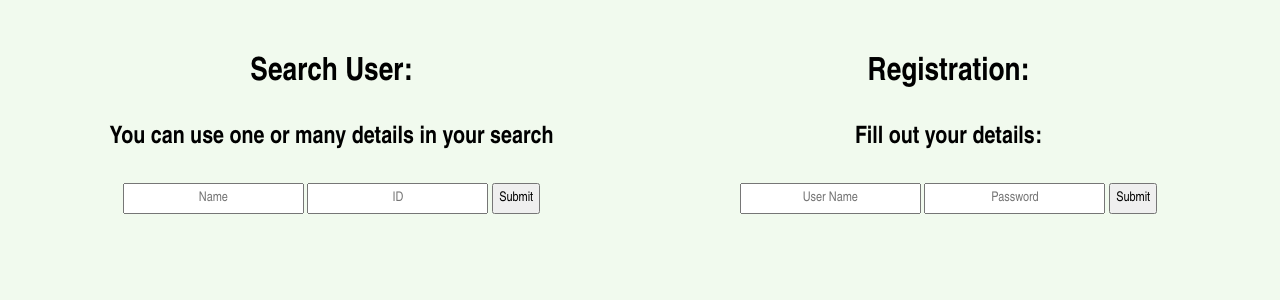
After one commit to galBGU/flaskProjectCV, a Flask app: page /assignment9 in a window 1280 px wide. The commit adds this page. Shown: the top 300 px of the page. Run offline with Flask 2, Linux system fonts and the light colour scheme; some libraries are stand-ins or nearby versions.

Commit message:
assignment9

```diff
--- a/app.py
+++ b/app.py
@@ -1,6 +1,8 @@
-from flask import Flask, redirect, url_for, render_template
+from flask import Flask, redirect, url_for, render_template, request, session
 
 app = Flask(__name__)
+app.secret_key = '123456'
+
 
 @app.route('/index')
 @app.route('/home')
@@ -17,5 +19,71 @@ def contactList():
 def assignment8():
     return render_template('assignment8.html', hobbies=['Listen to music', 'Play on harmonica', 'Solve crosswords','Travel', 'Bake'])
     #return render_template('assignment8.html', hobbies=['Listen to music'])
+
+@app.route('/assignment9', methods=['POST', 'GET'])
+def assignment9():
+    users_list = [
+        {'Name': "Gal Shaked", 'ID':"311306351"},
+        {'Name': "Or Cohen", 'ID': "123456789"},
+        {'Name': "Noa Levi", 'ID': "102030405"},
+        {'Name': "Amir Gat", 'ID': "111111111"},
+        {'Name': "Haim Cohen", 'ID': "900000000"}
+        ]
+
+    name= ''
+    ID=''
+    current_method = request.method
+    in_suers_list = False
+    search_all = False
+    searched = False
+
+    if 'username' in session:
+        user_name, password = session['username'], session['password']
+    else:
+        user_name=''
+        password=''
+
+    if current_method=='GET':
+        if request.args:
+            searched= True
+            name = request.args['name']
+            ID = request.args['ID']
+            if name== '' and ID == '':
+                search_all= True
+            for user in users_list:
+                if name in user.values() or ID in user.values():
+                    in_suers_list = True
+                    name = user.get('Name')
+                    ID = user.get('ID')
+            if not in_suers_list:
+                name= 'user not found'
+                ID= ''
+
+    elif current_method == 'POST':
+        if request.form:
+            user_name = request.form['username']
+            password = request.form['password']
+        session['username'] = user_name
+        session['password'] = password
+
+    return render_template('assignment9.html',
+                           parameters= request.args,
+                           name=name,
+                           id=ID,
+                           user_name=user_name,
+                           password=password,
+                           current_method=current_method,
+                           users_list= users_list,
+                           search_all = search_all,
+                           searched= searched
+                           )
+
+@app.route('/logout')
+def logout():
+    session.pop('username')
+    session.pop('password')
+    return redirect(url_for('assignment9'))
+
+
 if __name__ == '__main__':
     app.run(debug=True)
--- /dev/null
+++ b/static/assignment9.css
@@ -0,0 +1,29 @@
+*{
+    padding: 5px;
+    text-align: center;
+}
+
+.row::after {
+    content: "";
+    clear: both;
+    display: table;
+}
+
+.search {
+    width: 50%;
+    float: left;
+}
+
+.regis {
+    width: 50%;
+    float: left;
+}
+
+.result{
+    font-size: 20px;
+    color: #1D3557;
+}
+
+.fas {
+    color: #457B9D;
+}
--- /dev/null
+++ b/templates/assignment9.html
@@ -0,0 +1,64 @@
+<!DOCTYPE html>
+<html lang="en">
+<head>
+    <meta charset="UTF-8">
+    <title>assignment 9</title>
+    <link rel="stylesheet" href="{{ url_for('static', filename='cv.css') }}">
+    <link rel="stylesheet" href="{{ url_for('static' , filename= 'assignment9.css') }}">
+
+    <script src="https://kit.fontawesome.com/c4ec59e879.js" crossorigin="anonymous"></script>
+</head>
+<body>
+
+<div class="row">
+    <div class="search">
+        <h1>Search User:</h1>
+        <h2>You can use one or many details in your search</h2>
+        <form method="get" action="assignment9">
+            <input name="name"  type="text"  placeholder="Name">
+            <input name="ID"    type="text"  placeholder="ID">
+            <input type="submit">
+        </form>
+        {% if searched %}
+            {% if search_all %}
+                <h3>All users:</h3>
+                {% for user in users_list %}
+                    <h1 class="result">_________</h1>
+                    <i class="fas fa-user"></i>
+                    <h1 class="result"> Name: {{ user.get('Name') }}</h1>
+                    <h1 class="result">ID: {{ user.get('ID') }} </h1>
+                {% endfor %}
+            {% else %}
+                {% if name == 'user not found' %}
+                    <h1 class="result">{{ name }}</h1>
+                {% else %}
+                    <h3>Search results:</h3>
+                    <h1 class="result">_________<br>
+                        <i class="fas fa-user"></i><br>
+                        {{ name }} <br>
+                        {{ id }}
+                        <br>_________</h1>
+                {% endif %}
+            {% endif %}
+        {% else %}
+        {% endif %}
+    </div>
+
+    <div class="regis">
+        {% if session['username'] %}
+            <h1> Welcome {{ user_name }}!</h1>
+            <a href={{ url_for('logout') }}><button>Logout</button></a>
+        {% else %}
+        <h1>Registration:</h1>
+        <h2>Fill out your details:</h2>
+        <form method="post" action="assignment9">
+            <input name="username"  type="text"      placeholder="User Name">
+            <input name="password"  type="password"  placeholder="Password">
+            <input type="submit">
+        </form>
+        {% endif %}
+    </div>
+</div>
+
+</body>
+</html>
--- a/templates/users list.html
+++ b/templates/users list.html
@@ -10,7 +10,11 @@
 </head>
 <script src="../static/fetch.js"></script>
 <body>
-
+{% if session['username']%}
+    <h2>Hello {{ session['username'] }}!</h2>
+{% else %}
+    <h2>Hello guest!</h2>
+{% endif %}
 <main>
     <h1>The Users List: <br></h1>
 </main>
```
Also changed, not shown: templates/index.html (+9 -0 lines).
